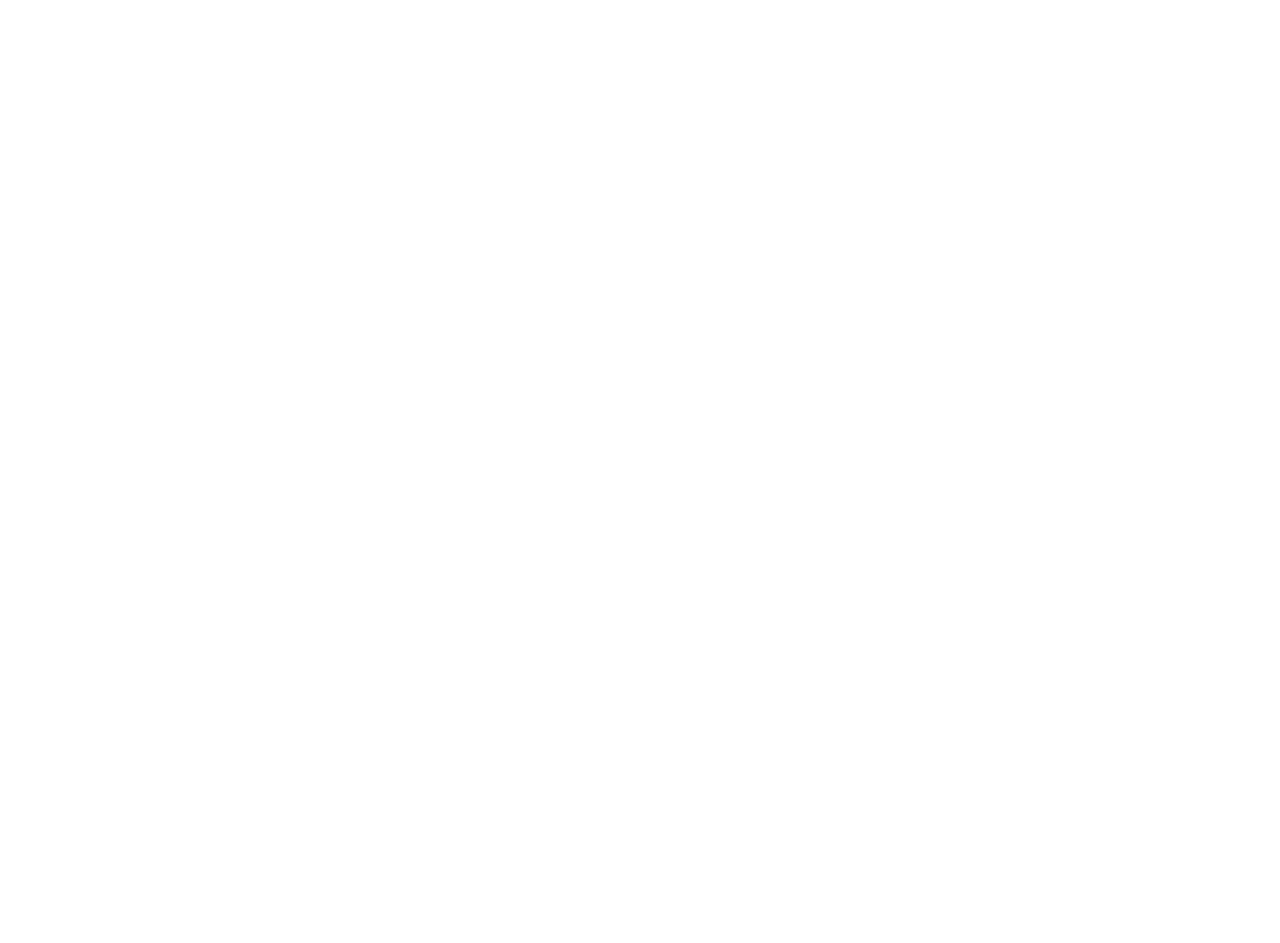
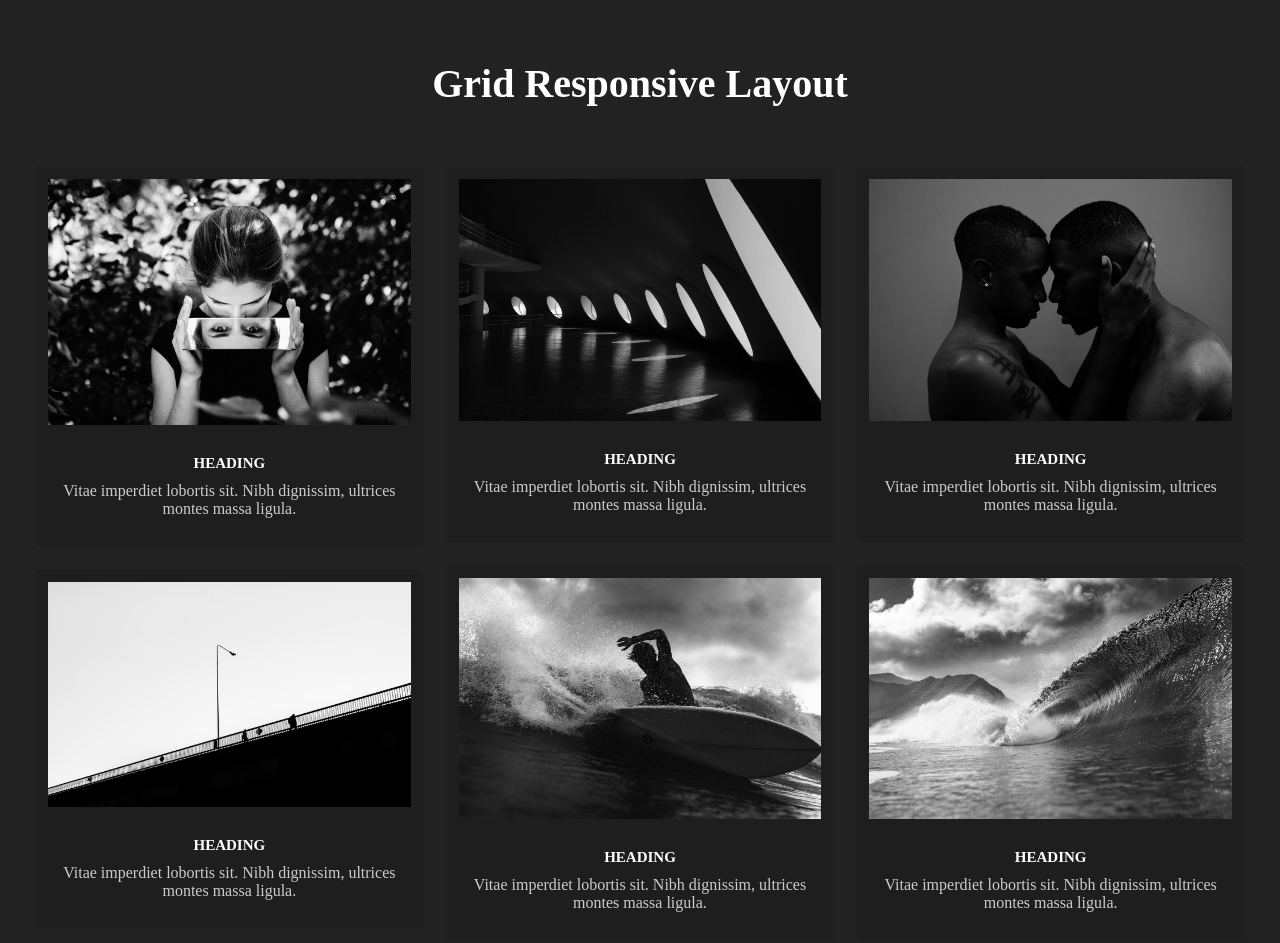
Before and after one commit to debutler266/Grid-Layout-Responsive, a plain HTML site: page index.html in a window 1280 px wide. Shown: the top 943 px of the page. Before the commit the page ends 800 px from the top, so only its background shows below. Drawn offline with nearby package versions, Linux system fonts and the light colour scheme.

Commit message:
finished project with added html markup, JS, & css styling for mobile responsivness

```diff
--- a/index.html
+++ b/index.html
@@ -10,8 +10,142 @@
   </head>
   <body>
 
+    <header>
+      <h1>Grid Responsive Layout</h1>
+      <div class="wall">
+
+        <div class="wall-item">
+          <img src="img/im1.jpg" alt="">
+          <h2>Heading</h2>
+          <p>Vitae imperdiet lobortis sit. Nibh dignissim,
+            ultrices montes massa ligula.</p>
+        </div>
+
+        <div class="wall-item">
+          <img src="img/im2.jpg" alt="">
+          <h2>Heading</h2>
+          <p>Vitae imperdiet lobortis sit. Nibh dignissim,
+            ultrices montes massa ligula.</p>
+        </div>
+
+        <div class="wall-item">
+          <img src="img/im3.jpg" alt="">
+          <h2>Heading</h2>
+          <p>Vitae imperdiet lobortis sit. Nibh dignissim,
+            ultrices montes massa ligula.</p>
+        </div>
+
+        <div class="wall-item">
+          <img src="img/im4.jpg" alt="">
+          <h2>Heading</h2>
+          <p>Vitae imperdiet lobortis sit. Nibh dignissim,
+            ultrices montes massa ligula.</p>
+        </div>
+
+        <div class="wall-item">
+          <img src="img/im5.jpg" alt="">
+          <h2>Heading</h2>
+          <p>Vitae imperdiet lobortis sit. Nibh dignissim,
+            ultrices montes massa ligula.</p>
+        </div>
+
+        <div class="wall-item">
+          <img src="img/im6.jpg" alt="">
+          <h2>Heading</h2>
+          <p>Vitae imperdiet lobortis sit. Nibh dignissim,
+            ultrices montes massa ligula.</p>
+        </div>
+
+        <div class="wall-item">
+          <img src="img/im7.jpg" alt="">
+          <h2>Heading</h2>
+          <p>Vitae imperdiet lobortis sit. Nibh dignissim,
+            ultrices montes massa ligula.</p>
+        </div>
+
+        <div class="wall-item">
+          <img src="img/im8.jpg" alt="">
+          <h2>Heading</h2>
+          <p>Vitae imperdiet lobortis sit. Nibh dignissim,
+            ultrices montes massa ligula.</p>
+        </div>
+
+        <div class="wall-item">
+          <img src="img/im9.jpg" alt="">
+          <h2>Heading</h2>
+          <p>Vitae imperdiet lobortis sit. Nibh dignissim,
+            ultrices montes massa ligula.</p>
+        </div>
+
+        <div class="wall-item">
+          <img src="img/im1.jpg" alt="">
+          <h2>Heading</h2>
+          <p>Vitae imperdiet lobortis sit. Nibh dignissim,
+            ultrices montes massa ligula.</p>
+        </div>
+
+        <div class="wall-item">
+          <img src="img/im2.jpg" alt="">
+          <h2>Heading</h2>
+          <p>Vitae imperdiet lobortis sit. Nibh dignissim,
+            ultrices montes massa ligula.</p>
+        </div>
+
+        <div class="wall-item">
+          <img src="img/im3.jpg" alt="">
+          <h2>Heading</h2>
+          <p>Vitae imperdiet lobortis sit. Nibh dignissim,
+            ultrices montes massa ligula.</p>
+        </div>
+
+        <div class="wall-item">
+          <img src="img/im4.jpg" alt="">
+          <h2>Heading</h2>
+          <p>Vitae imperdiet lobortis sit. Nibh dignissim,
+            ultrices montes massa ligula.</p>
+        </div>
+
+        <div class="wall-item">
+          <img src="img/im5.jpg" alt="">
+          <h2>Heading</h2>
+          <p>Vitae imperdiet lobortis sit. Nibh dignissim,
+            ultrices montes massa ligula.</p>
+        </div>
+
+        <div class="wall-item">
+          <img src="img/im6.jpg" alt="">
+          <h2>Heading</h2>
+          <p>Vitae imperdiet lobortis sit. Nibh dignissim,
+            ultrices montes massa ligula.</p>
+        </div>
+
+        <div class="wall-item">
+          <img src="img/im7.jpg" alt="">
+          <h2>Heading</h2>
+          <p>Vitae imperdiet lobortis sit. Nibh dignissim,
+            ultrices montes massa ligula.</p>
+        </div>
+
+        <div class="wall-item">
+          <img src="img/im8.jpg" alt="">
+          <h2>Heading</h2>
+          <p>Vitae imperdiet lobortis sit. Nibh dignissim,
+            ultrices montes massa ligula.</p>
+        </div>
+
+        <div class="wall-item">
+          <img src="img/im9.jpg" alt="">
+          <h2>Heading</h2>
+          <p>Vitae imperdiet lobortis sit. Nibh dignissim,
+            ultrices montes massa ligula.</p>
+        </div>
+      </div>
+    </header>
+
 
 
     <script src="https://cdnjs.cloudflare.com/ajax/libs/jquery/3.6.0/jquery.js" integrity="sha512-n/4gHW3atM3QqRcbCn6ewmpxcLAHGaDjpEBu4xZd47N0W2oQ+6q7oc3PXstrJYXcbNU1OHdQ1T7pAP+gi5Yu8g==" crossorigin="anonymous"></script>
+    <script src="jaliswall.js"></script>
+    <script src="main.js"></script>
   </body>
 </html>
--- a/main.js
+++ b/main.js
@@ -0,0 +1,4 @@
+$('.wall').jaliswall({
+  item : '.wall-item',
+  columnClass : '.wall-column'
+});
--- a/style.css
+++ b/style.css
@@ -0,0 +1,75 @@
+body {
+  font-family: 'Merriweather', serif;
+  margin: 24px;
+  background: #222;
+  color: #505050;
+}
+
+header h1 {
+  color: #ffffff;
+  text-align: center;
+  margin: 60px auto;
+  font-size: 40px;
+  font-weight: 600;
+}
+
+p {
+  text-align: center;
+  color: #ccc;
+  font-weight: 400;
+  margin-top: 10px;
+}
+
+.wall-item {
+  display: block;
+  margin:  0 0 24px 0;
+  padding: 12px;
+  background: #1e1e1e;
+  transition: all 200ms;
+}
+
+.wall-item > img {
+  display: block;
+  width: 100%;
+  margin: 0 0 30px 0;
+}
+
+.wall-item:hover {
+  transform: translateY(-6px);
+  transition: all 200ms;
+}
+
+
+.wall-item h2 {
+  text-align: center;
+  color: #ffffff;
+  font-size: 15px;
+  text-transform: uppercase;
+  margin-bottom: 0;
+  padding-bottom: 0;
+}
+
+.wall-column {
+  display: block;
+  position: relative;
+  width: 33.3333%;
+  float: left;
+  padding: 0 12px; /*top bottom 0, left & right 12px */
+  box-sizing: border-box;
+}
+
+/* media queries */
+
+@media (max-width: 640px) {
+  .wall-column {
+    width: 50%;
+  }
+}
+
+
+@media (max-width: 500px) {
+  .wall-column {
+    width: auto;
+    float: none;
+  }
+}
```
Also changed, not shown: img/im8.jpg (added), img/im9.jpg (added).
